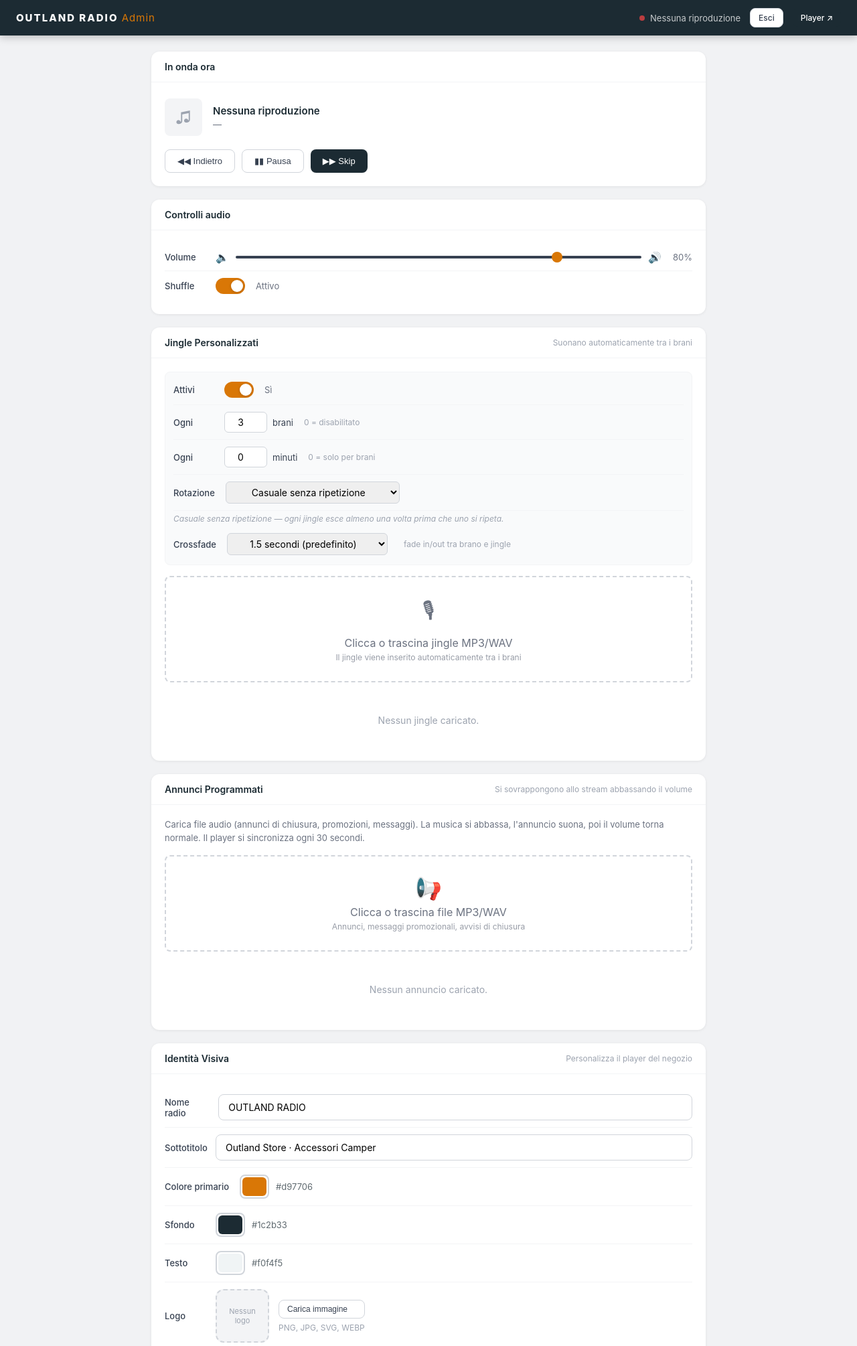
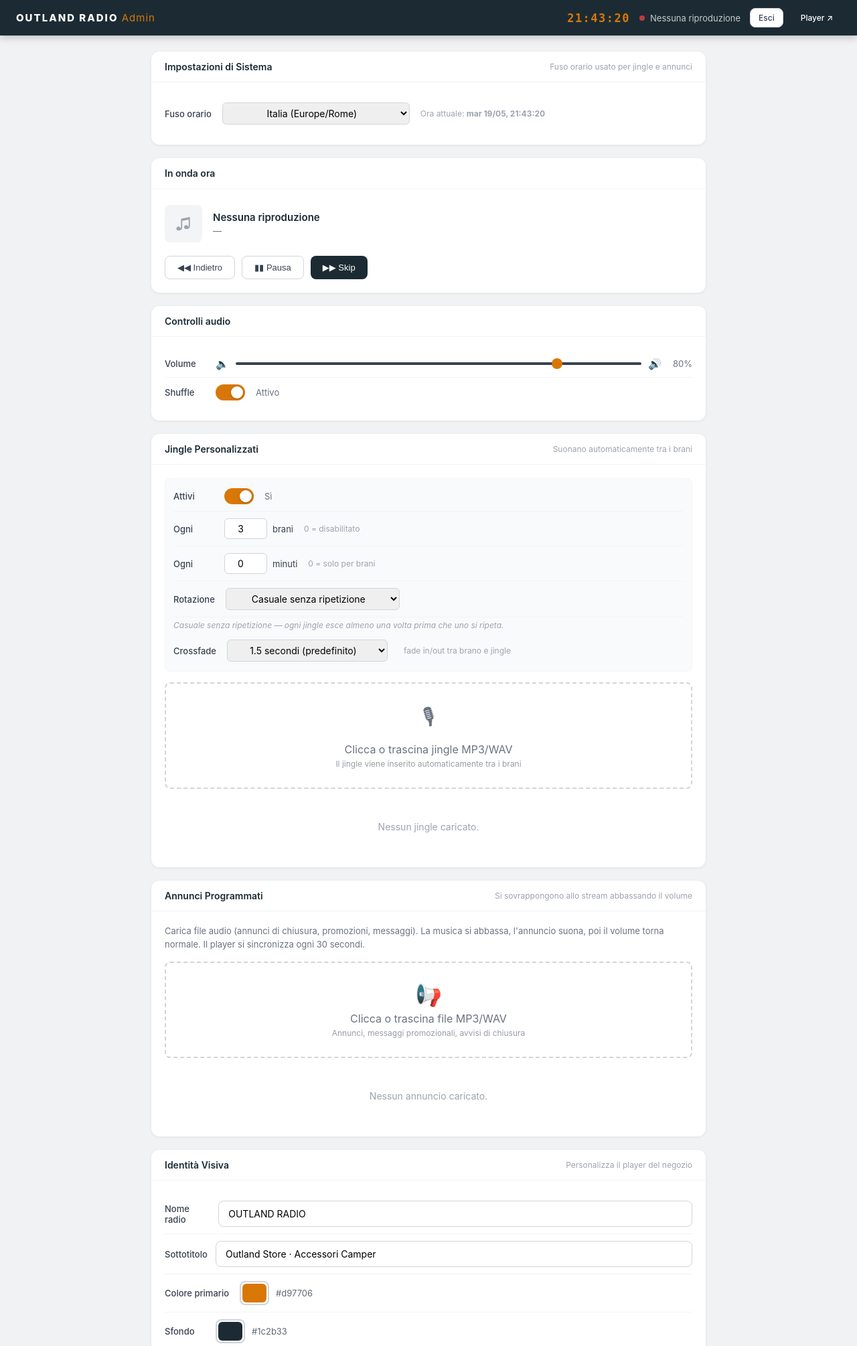
Before and after one commit to vtekcamper/outland-radio, a Flask app: page /admin in a window 1280 px wide. Shown: the top 2010 px of the page at 67% size. Run offline with Flask 3, Linux system fonts and the light colour scheme; the visitor is signed in with stand-in values (Sample User, id 1); parts of the project's set-up code (start-up, migrations or seed data) failed here and were passed over.

Commit message:
Add timezone config and live clock to admin header
- pytz dependency for reliable timezone-aware datetimes on Railway (UTC server)
- SETTINGS_FILE + load/save_settings() + get_tz_now() helper
- _jingle_active_now, _announce_due, api_announce_played all use get_tz_now()
  so schedules respect the configured timezone, not the server's UTC
- /api/settings GET + /admin/settings POST (validates tz with pytz)
- Admin header: live digital clock (HH:MM:SS) in amber, updates every second
  via Intl.DateTimeFormat with the configured timezone
- "Impostazioni di Sistema" card: <select> with 19 common timezones grouped
  by region; changes save immediately and restart the clock formatter
- "Ora attuale" preview in the settings card shows full date+time in the chosen tz

Co-Authored-By: Claude Sonnet 4.6 <noreply@anthropic.com>

```diff
--- a/app.py
+++ b/app.py
@@ -5,6 +5,7 @@ import uuid
 import random
 import threading
 import requests
+import pytz
 from datetime import datetime
 from pathlib import Path
 from functools import wraps
@@ -32,6 +33,7 @@ TOKEN_FILE     = DATA_DIR / "spotify_tokens.json"
 DEVICE_FILE    = DATA_DIR / "device_id.txt"
 LAST_PLAY_FILE = DATA_DIR / "last_played.json"
 BRANDING_FILE  = DATA_DIR / "branding.json"
+SETTINGS_FILE  = DATA_DIR / "settings.json"
 JINGLES_DIR    = DATA_DIR / "jingles"
 JINGLE_META    = DATA_DIR / "jingles_meta.json"
 JINGLE_CFG     = DATA_DIR / "jingle_settings.json"
@@ -417,6 +419,47 @@ def delete_logo():
         old.unlink(missing_ok=True)
     return jsonify({"ok": True})
 
+# ── Settings helpers ──────────────────────────────────────────────────────
+
+SETTINGS_DEFAULTS = {"timezone": "Europe/Rome"}
+
+def load_settings():
+    try:
+        return {**SETTINGS_DEFAULTS, **json.loads(SETTINGS_FILE.read_text())}
+    except Exception:
+        return dict(SETTINGS_DEFAULTS)
+
+def save_settings(data):
+    SETTINGS_FILE.write_text(json.dumps(data, ensure_ascii=False, indent=2))
+
+def get_tz_now():
+    """Return current datetime in the configured timezone."""
+    tz_name = load_settings().get("timezone", "Europe/Rome")
+    try:
+        tz = pytz.timezone(tz_name)
+        return datetime.now(tz)
+    except Exception:
+        return datetime.now()
+
+@app.route("/api/settings")
+def api_settings():
+    return jsonify(load_settings())
+
+@app.route("/admin/settings", methods=["POST"])
+@admin_required
+def admin_save_settings():
+    body = request.json or {}
+    cfg  = load_settings()
+    tz   = body.get("timezone", "").strip()
+    if tz:
+        try:
+            pytz.timezone(tz)   # validate
+            cfg["timezone"] = tz
+        except Exception:
+            return jsonify({"ok": False, "error": "Fuso orario non valido"}), 400
+    save_settings(cfg)
+    return jsonify({"ok": True})
+
 # ── Scheduler helpers ────────────────────────────────────────────────────
 
 SCHEDULE_FILE = DATA_DIR / "schedule.json"
@@ -495,7 +538,7 @@ def save_rotation(rot):
 def _jingle_active_now(j):
     if not j.get("enabled", True):
         return False
-    now = datetime.now()
+    now = get_tz_now()
     days = j.get("days") or []
     if days:
         day_keys = ["mon", "tue", "wed", "thu", "fri", "sat", "sun"]
@@ -573,7 +616,7 @@ def _announce_due(ann):
     """Return True if this announcement should be triggered right now."""
     if not ann.get("enabled", True):
         return False
-    now = datetime.now()
+    now = get_tz_now()
     # Day-of-week filter
     days = ann.get("days") or []
     if days:
@@ -773,7 +816,7 @@ def api_announce_played(ann_id):
     meta = load_announce_meta()
     for ann in meta:
         if ann["id"] == ann_id:
-            ann["last_played_at"] = datetime.now().isoformat()
+            ann["last_played_at"] = get_tz_now().isoformat()
             break
     save_announce_meta(meta)
     return jsonify({"ok": True})
@@ -882,10 +925,11 @@ def admin():
     branding      = load_branding()
     schedule      = load_schedule()
     announcements = load_announce_meta()
+    settings      = load_settings()
     return render_template("admin.html",
                            jingles=jingles, jingle_cfg=jingle_cfg,
                            branding=branding, schedule=schedule,
-                           announcements=announcements)
+                           announcements=announcements, settings=settings)
 
 @app.route("/admin/login", methods=["GET", "POST"])
 def admin_login():
--- a/requirements.txt
+++ b/requirements.txt
@@ -2,3 +2,4 @@ flask>=3.0.0
 gunicorn>=21.0.0
 requests>=2.31.0
 python-dotenv>=1.0.0
+pytz>=2024.1
--- a/static/css/style.css
+++ b/static/css/style.css
@@ -269,6 +269,18 @@ body {
   flex: 1;
 }
 .admin-brand span { color: #d97706; font-weight: 400; letter-spacing: 1px; }
+
+.admin-clock {
+  font-size: 17px;
+  font-weight: 700;
+  font-variant-numeric: tabular-nums;
+  letter-spacing: 1.5px;
+  color: #d97706;
+  font-family: 'SF Mono', ui-monospace, 'Cascadia Code', 'Fira Mono', monospace;
+  white-space: nowrap;
+  flex-shrink: 0;
+}
+
 .admin-status {
   display: flex;
   align-items: center;
--- a/templates/admin.html
+++ b/templates/admin.html
@@ -10,6 +10,7 @@
 
 <div class="admin-header">
   <div class="admin-brand">OUTLAND RADIO <span>Admin</span></div>
+  <div class="admin-clock" id="adminClock">--:--:--</div>
   <div class="admin-status">
     <span class="status-dot" id="statusDot"></span>
     <span id="nowPlayingHeader">Caricamento&hellip;</span>
@@ -19,6 +20,50 @@
 </div>
 
 <div class="admin-main">
+
+  <!-- Impostazioni sistema -->
+  <div class="card">
+    <div class="card-head">
+      <h3>Impostazioni di Sistema</h3>
+      <span class="card-hint">Fuso orario usato per jingle e annunci</span>
+    </div>
+    <div class="card-body">
+      <div class="ctrl-row">
+        <label class="ctrl-label">Fuso orario</label>
+        <select id="tzSelect" class="input-number" style="flex:1;max-width:280px"
+                onchange="saveTimezone(this.value)">
+          <optgroup label="Europa">
+            <option value="Europe/Rome"          {% if settings.timezone == 'Europe/Rome'          %}selected{% endif %}>Italia (Europe/Rome)</option>
+            <option value="Europe/London"        {% if settings.timezone == 'Europe/London'        %}selected{% endif %}>Regno Unito (Europe/London)</option>
+            <option value="Europe/Paris"         {% if settings.timezone == 'Europe/Paris'         %}selected{% endif %}>Francia (Europe/Paris)</option>
+            <option value="Europe/Berlin"        {% if settings.timezone == 'Europe/Berlin'        %}selected{% endif %}>Germania (Europe/Berlin)</option>
+            <option value="Europe/Madrid"        {% if settings.timezone == 'Europe/Madrid'        %}selected{% endif %}>Spagna (Europe/Madrid)</option>
+            <option value="Europe/Amsterdam"     {% if settings.timezone == 'Europe/Amsterdam'     %}selected{% endif %}>Olanda (Europe/Amsterdam)</option>
+            <option value="Europe/Lisbon"        {% if settings.timezone == 'Europe/Lisbon'        %}selected{% endif %}>Portogallo (Europe/Lisbon)</option>
+            <option value="Europe/Athens"        {% if settings.timezone == 'Europe/Athens'        %}selected{% endif %}>Grecia (Europe/Athens)</option>
+            <option value="Europe/Warsaw"        {% if settings.timezone == 'Europe/Warsaw'        %}selected{% endif %}>Polonia (Europe/Warsaw)</option>
+            <option value="Europe/Stockholm"     {% if settings.timezone == 'Europe/Stockholm'     %}selected{% endif %}>Svezia (Europe/Stockholm)</option>
+          </optgroup>
+          <optgroup label="Americhe">
+            <option value="America/New_York"     {% if settings.timezone == 'America/New_York'     %}selected{% endif %}>New York (EST/EDT)</option>
+            <option value="America/Chicago"      {% if settings.timezone == 'America/Chicago'      %}selected{% endif %}>Chicago (CST/CDT)</option>
+            <option value="America/Los_Angeles"  {% if settings.timezone == 'America/Los_Angeles'  %}selected{% endif %}>Los Angeles (PST/PDT)</option>
+            <option value="America/Sao_Paulo"    {% if settings.timezone == 'America/Sao_Paulo'    %}selected{% endif %}>São Paulo (BRT)</option>
+          </optgroup>
+          <optgroup label="Asia / Medio Oriente">
+            <option value="Asia/Dubai"           {% if settings.timezone == 'Asia/Dubai'           %}selected{% endif %}>Dubai (GST)</option>
+            <option value="Asia/Kolkata"         {% if settings.timezone == 'Asia/Kolkata'         %}selected{% endif %}>India (IST)</option>
+            <option value="Asia/Singapore"       {% if settings.timezone == 'Asia/Singapore'       %}selected{% endif %}>Singapore (SGT)</option>
+            <option value="Asia/Tokyo"           {% if settings.timezone == 'Asia/Tokyo'           %}selected{% endif %}>Giappone (JST)</option>
+          </optgroup>
+          <optgroup label="Altro">
+            <option value="UTC"                  {% if settings.timezone == 'UTC'                  %}selected{% endif %}>UTC</option>
+          </optgroup>
+        </select>
+        <span class="card-hint" id="tzHint">Ora attuale: <strong id="tzNow">—</strong></span>
+      </div>
+    </div>
+  </div>
 
   <!-- In onda ora -->
   <div class="card">
@@ -488,6 +533,50 @@
 </div><!-- /admin-main -->
 
 <script>
+// ── Clock & Timezone ───────────────────────────────────────────────────
+
+let adminTz = '{{ settings.timezone }}';
+
+(function startClock() {
+  const headerEl = document.getElementById('adminClock');
+  const cardEl   = document.getElementById('tzNow');
+
+  const hFmt = new Intl.DateTimeFormat('it-IT', {
+    timeZone: adminTz,
+    hour: '2-digit', minute: '2-digit', second: '2-digit',
+    hour12: false,
+  });
+  const cFmt = new Intl.DateTimeFormat('it-IT', {
+    timeZone: adminTz,
+    weekday: 'short', day: '2-digit', month: '2-digit',
+    hour: '2-digit', minute: '2-digit', second: '2-digit',
+    hour12: false,
+  });
+
+  function tick() {
+    const now = new Date();
+    if (headerEl) headerEl.textContent = hFmt.format(now);
+    if (cardEl)   cardEl.textContent   = cFmt.format(now);
+  }
+  tick();
+  setInterval(tick, 1000);
+})();
+
+async function saveTimezone(tz) {
+  adminTz = tz;
+  try {
+    const r = await fetch('/admin/settings', {
+      method: 'POST',
+      headers: { 'Content-Type': 'application/json' },
+      body: JSON.stringify({ timezone: tz }),
+    });
+    const d = await r.json();
+    showToast(d.ok ? 'Fuso orario salvato' : (d.error || 'Errore'), d.ok);
+  } catch(e) {
+    showToast('Errore di rete', false);
+  }
+}
+
 // ── Helpers ────────────────────────────────────────────────────────────
 
 function escH(s) {
```
